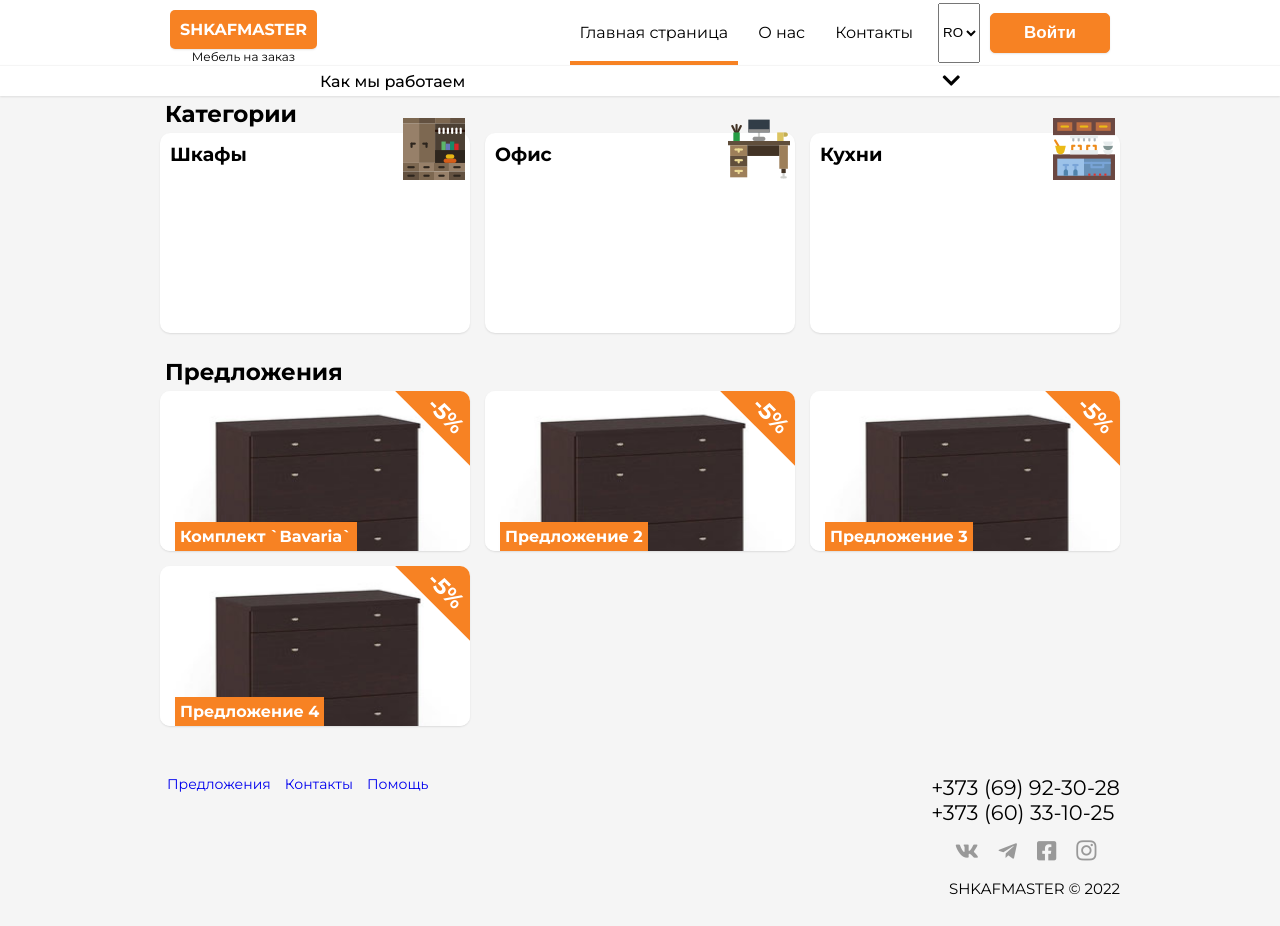
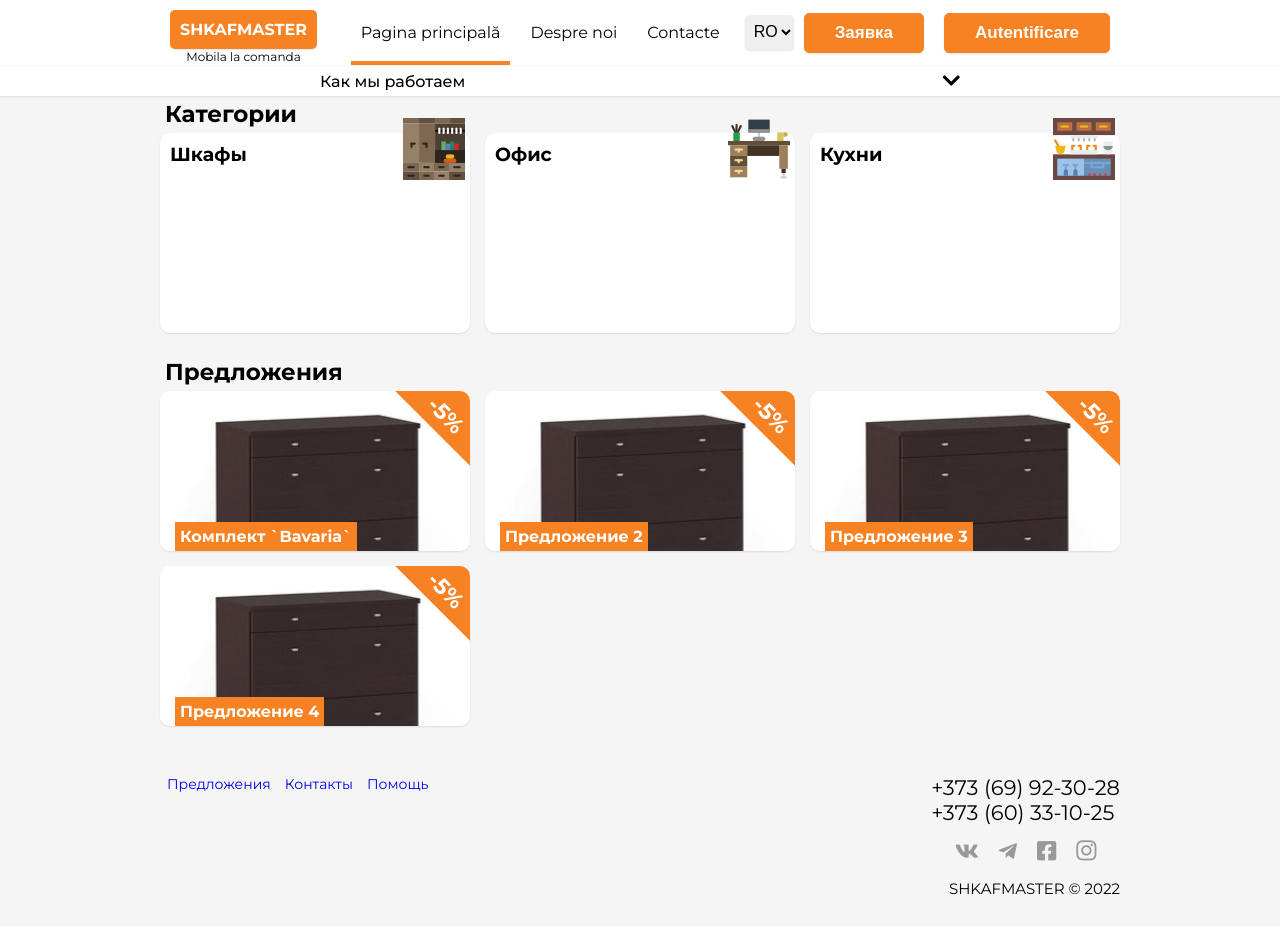
Before and after one commit to lxndrbukin/shkafmaster, a React (Create React App) app in the folder client/: page / in a window 1280 px wide. Built offline with nearby package versions, Linux system fonts and the light colour scheme; a web font is replaced by a local one.

Commit message:
Working on switching between languages

```diff
--- a/client/src/components/Header/Header.jsx
+++ b/client/src/components/Header/Header.jsx
@@ -3,12 +3,13 @@ import './Header.scss';
 import { supportedLanguages } from '../assets/supportedLanguages';
 import Delivery from '../Delivery/Delivery';
 import { NavLink } from 'react-router-dom';
-import { logoText } from './logoText';
-import { linksList } from './linksList';
+import { logoText, linksList, authButton } from './headerLinks';
 import { Button } from '../assets/Button/Button';
 
 const Header = () => {
+	const language = localStorage.getItem('language');
 	const [barHeight, setHeight] = useState(0);
+	const [lang, setLang] = useState(language ? language : 'ro');
 	const openSteps = () => {
 		barHeight === 0 ? setHeight('242px') : setHeight(0);
 	}
@@ -20,7 +21,7 @@ const Header = () => {
 					linksList.map((link, idx) => {
 						return (
 							<NavLink key={idx} to={link.path}>
-								<span>{link.name.ru}</span>
+								<span>{link.name[lang]}</span>
 							</NavLink>
 						)
 					})
@@ -30,14 +31,21 @@ const Header = () => {
 	}
 
 	const showLanguages = () => {
+		const language = localStorage.getItem('language');
 		return (
-			<select className="header_languages-dropdown">
+			<select
+				className="header_languages-dropdown"
+				onChange={(e) => {
+					localStorage.setItem('language', e.target.value.toLowerCase());
+					setLang(localStorage.getItem('language'));
+				}}
+			>
 				{supportedLanguages.map(supportedLang => {
 					const { langShort } = supportedLang;
 						if (langShort === 'EN') {
-							return <option hidden>{langShort}</option>
+							return <option selected={language === langShort.toLowerCase() ? true : ''} hidden>{langShort}</option>
 						} else {
-							return <option>{langShort}</option>
+							return <option selected={language === langShort.toLowerCase() ? true : ''}>{langShort}</option>
 						}
 				})}
 			</select>
@@ -50,16 +58,16 @@ const Header = () => {
 				<NavLink to="/" className="header-logo">
 					<span className="header-logo_main">SHKAFMASTER</span>
 					<div className="header-logo_secondary">
-						<span>{logoText.firstLine.ru}</span>
-						<span>{logoText.secondLine.ru}</span>
+						<span>{logoText.firstLine[lang]}</span>
+						<span>{logoText.secondLine[lang]}</span>
 					</div>
 				</NavLink>
 				<div className="header-menu">
 					{showLinks()}
 					<div className="header-menu_btns">
 						{showLanguages()}
-						{/* <Button name="Заявка" url="/order" /> */}
-						<Button name="Войти" url="/login" />
+						<Button name="Заявка" url="/order" />
+						<Button name={authButton.name[lang]} url={authButton.path} />
 					</div>
 				</div>
 			</div>
--- a/client/src/components/Header/Header.scss
+++ b/client/src/components/Header/Header.scss
@@ -111,6 +111,19 @@
 				}
 			}
 		}
+
+		.header_languages-dropdown {
+			width: fit-content;
+			height: 35px;
+			font-size: 16px;
+			border: 0px;
+			border-bottom: 3px solid transparent;
+			transition: border 0.5s;
+			border-radius: 5px;
+			box-shadow: $main-box-shadow;
+			padding-left: 5px;
+			margin: auto;
+		}
 	}
 
 	.header-lower-bar {
--- /dev/null
+++ b/client/src/components/Header/headerLinks.js
@@ -0,0 +1,43 @@
+export const linksList = [
+	{
+		name: {
+			ru: "Главная страница",
+			ro: "Pagina principală"
+		},
+		path: "/"
+	},
+	{
+		name: {
+			ru: "О нас",
+			ro: "Despre noi"
+		},
+		path: "/info"
+	},
+	{
+		name: {
+			ru: "Контакты",
+			ro: "Contacte"
+		},
+		path: "/contacts"
+	}
+]
+
+export const authButton = {
+	name: {
+		ru: 'Войти',
+		ro: 'Autentificare'
+	},
+	path: '/login'
+}
+
+export const logoText =
+	{
+		firstLine: {
+			ru: "Мебель на заказ",
+			ro: "Mobila la comanda"
+		},
+		secondLine: {
+			ru: "Заказывайте у нас",
+			ro: "Comanda de la noi"
+		}
+	}
--- a/client/src/components/Header/linksList.js
+++ /dev/null
@@ -1,23 +0,0 @@
-export const linksList = [
-    {
-        name: {
-            ru: "Главная страница",
-            ro: "Pagina principala"
-        },
-        path: "/"
-    },
-    {
-        name: {
-            ru: "О нас",
-            ro: "Despre noi"
-        },
-        path: "/info"
-    },
-    {
-        name: {
-            ru: "Контакты",
-            ro: "Contacte"
-        },
-        path: "/contacts"
-    }
-]
--- a/client/src/components/Header/logoText.js
+++ /dev/null
@@ -1,11 +0,0 @@
-export const logoText =
-    {
-        firstLine: {
-            ru: "Мебель на заказ",
-            md: "Mobila la comanda"
-        },
-        secondLine: {
-            ru: "Заказывайте у нас",
-            md: "Comandati la noi"
-        }
-    }
```
